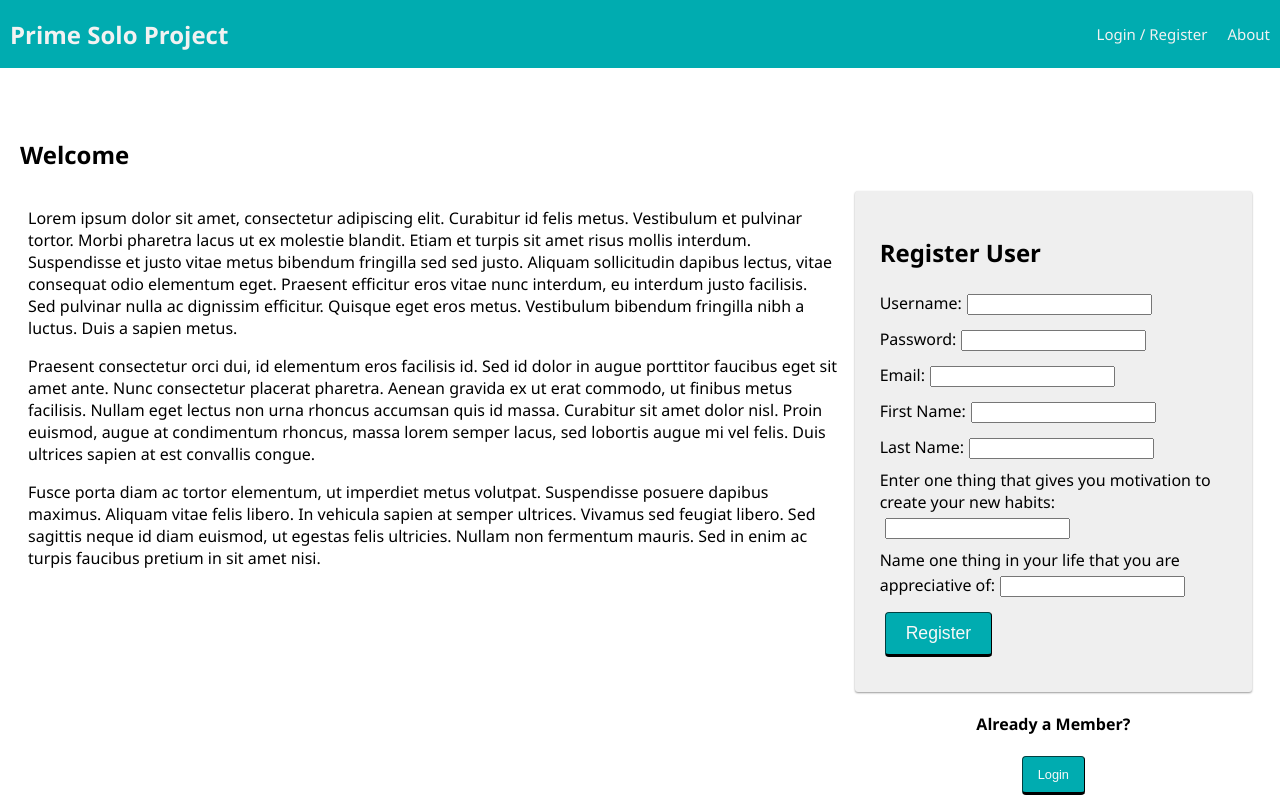
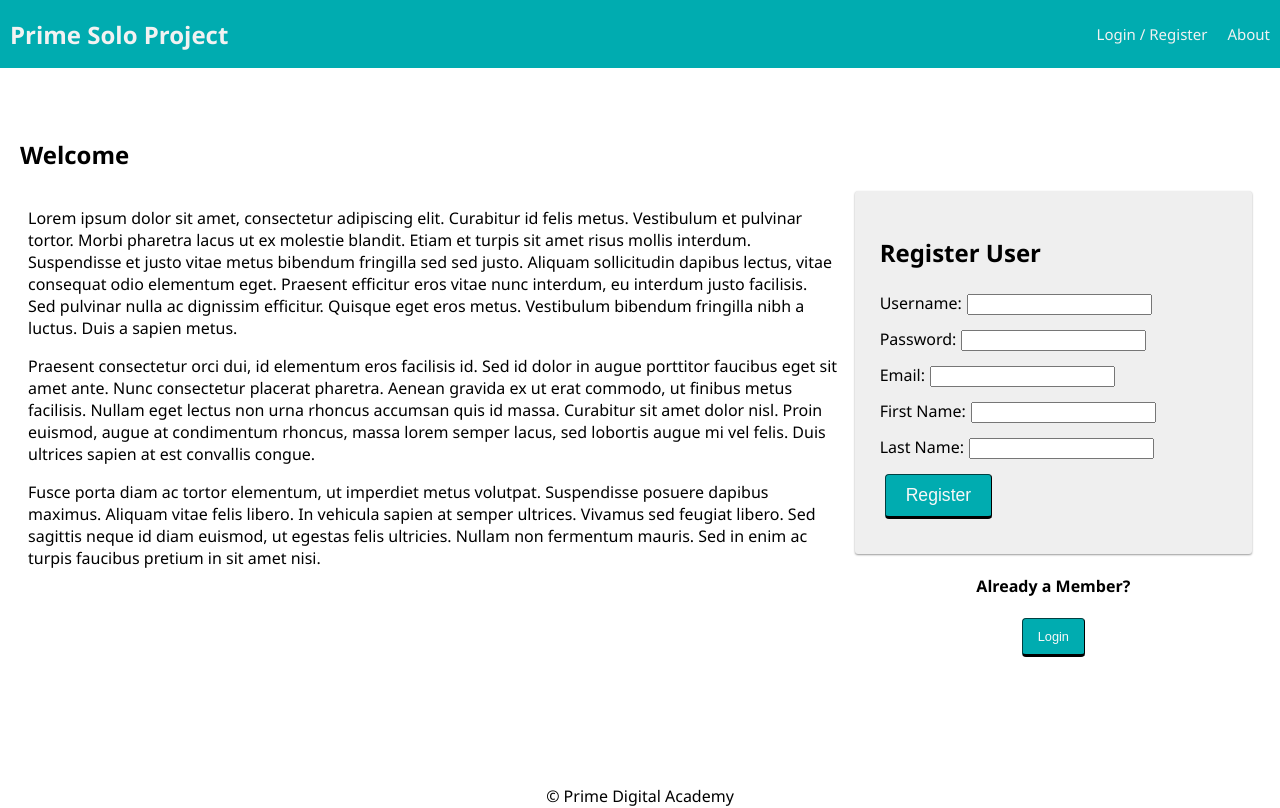
Before and after one commit to cplson/habit-tracker, a React (Create React App) app: page /#/home in a window 1280 px wide. Shown: the top 808 px of the page. Built offline with nearby package versions, Linux system fonts and the light colour scheme; no server answers.

Commit message:
removed blessings and motivations from login page

```diff
--- a/src/components/RegisterForm/RegisterForm.jsx
+++ b/src/components/RegisterForm/RegisterForm.jsx
@@ -98,30 +98,6 @@ function RegisterForm() {
         </label>
       </div>
       <div>
-        <label htmlFor="firstMotivation">
-          Enter one thing that gives you motivation to create your new habits:
-          <input
-            type="text"
-            name="firstMotivation"
-            value={firstMotivation}
-            required
-            onChange={(event) => setFirstMotivation(event.target.value)}
-          />
-        </label>
-      </div>
-      <div>
-        <label htmlFor="firstBlessing">
-          Name one thing in your life that you are appreciative of:
-          <input
-            type="text"
-            name="firstBlessing"
-            value={firstBlessing}
-            required
-            onChange={(event) => setFirstBlessing(event.target.value)}
-          />
-        </label>
-      </div>
-      <div>
         <input className="btn" type="submit" name="submit" value="Register" />
       </div>
     </form>
```
